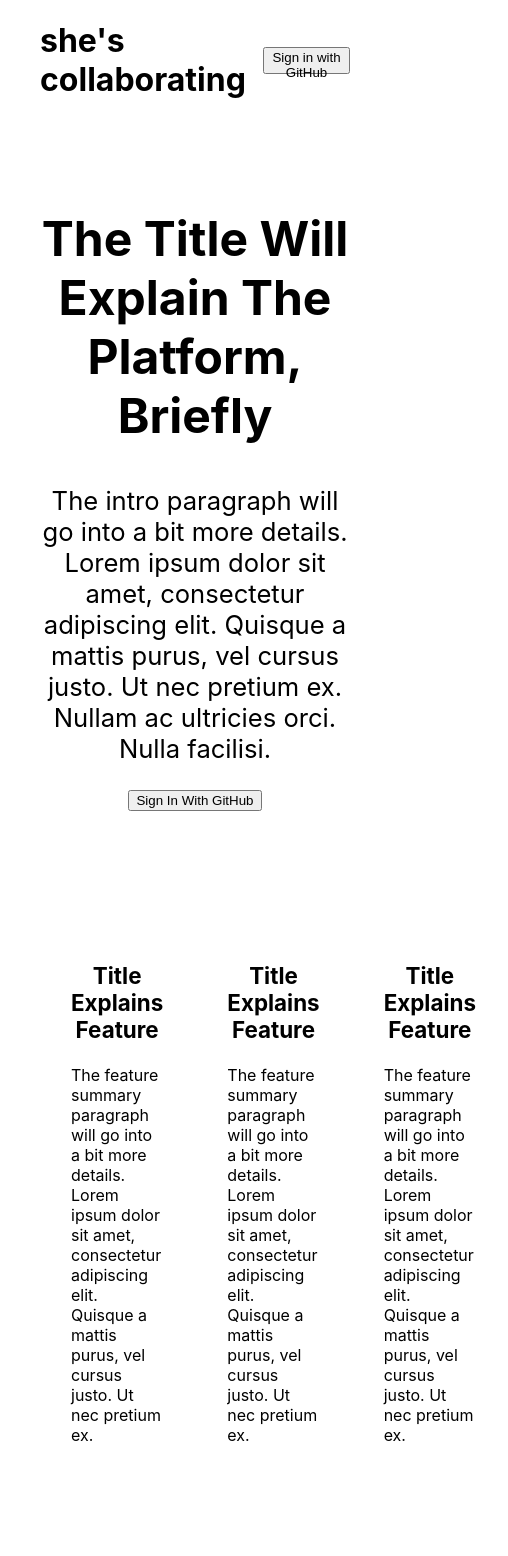
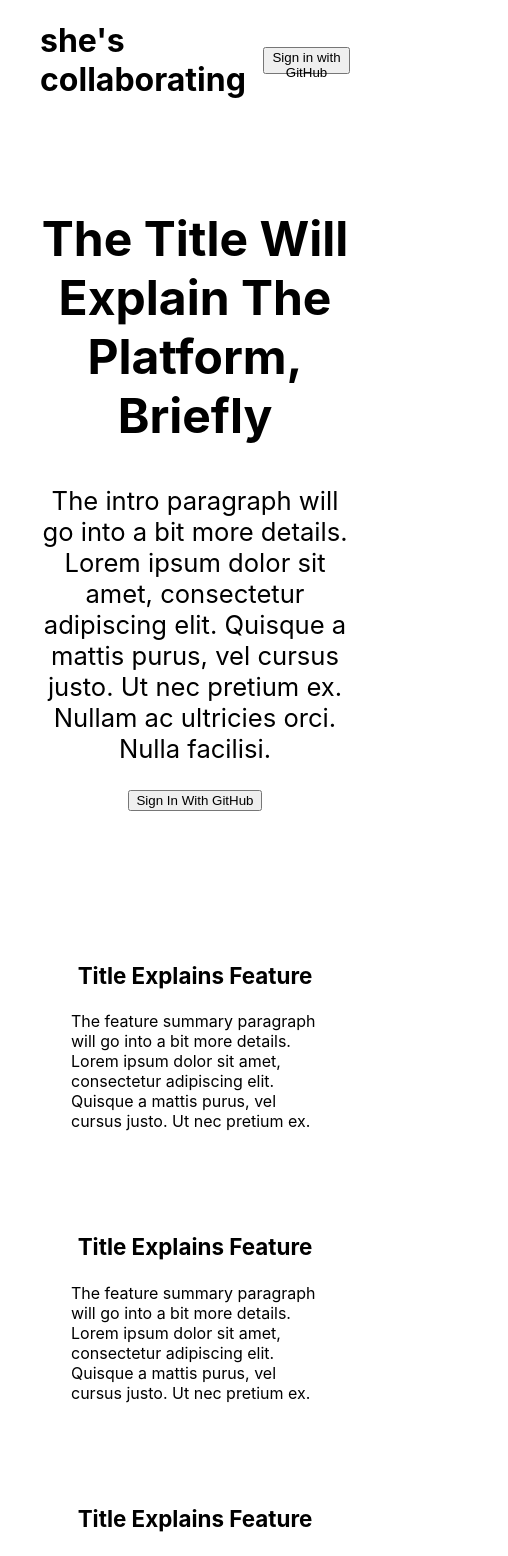
Before and after one commit to coding-allies/projects-platform-frontend, a React (Create React App) app: page / in a window 390 px wide. Shown: the top 1556 px of the page, 508 px wide, since content can reach past the window. Built offline with nearby package versions, Linux system fonts and the light colour scheme.

Commit message:
Adds media query for platform-features

```diff
--- a/src/style/pages/welcome.css
+++ b/src/style/pages/welcome.css
@@ -44,3 +44,10 @@
 .featured-projects-block > * {
   margin: 20px;
 }
+
+
+@media (max-width: 840px){
+  .platform-features {
+    flex-direction: column;
+  }
+}
```
